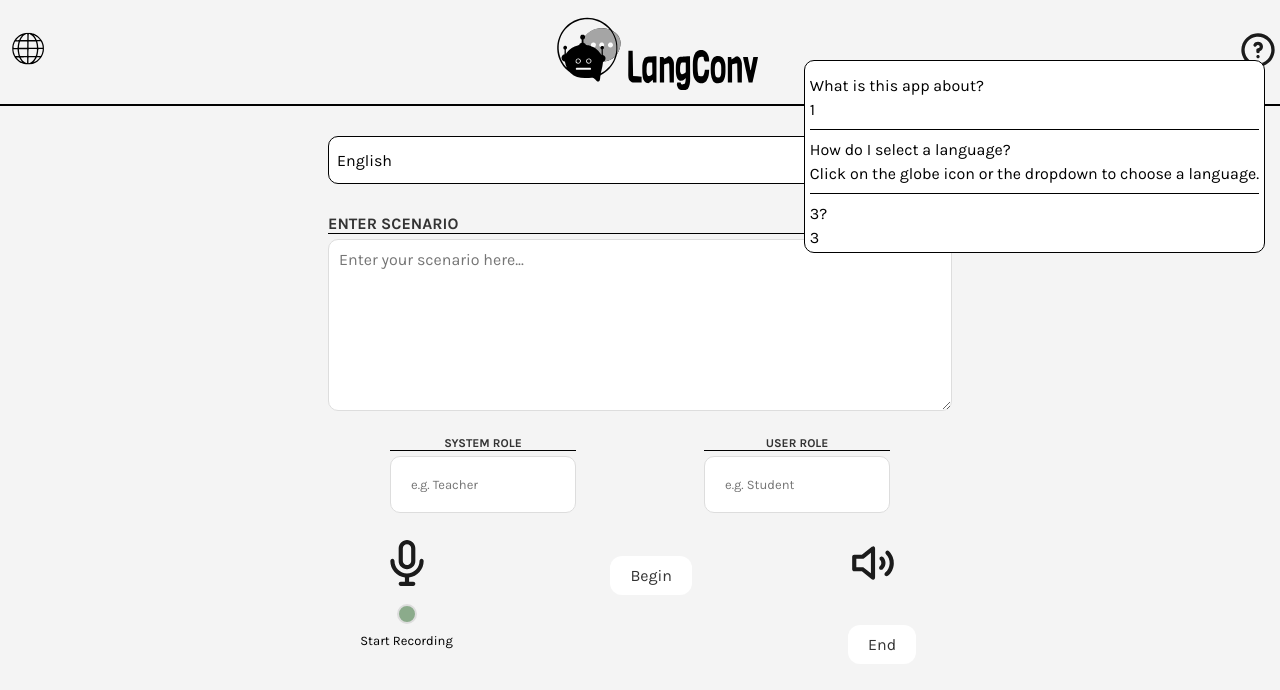
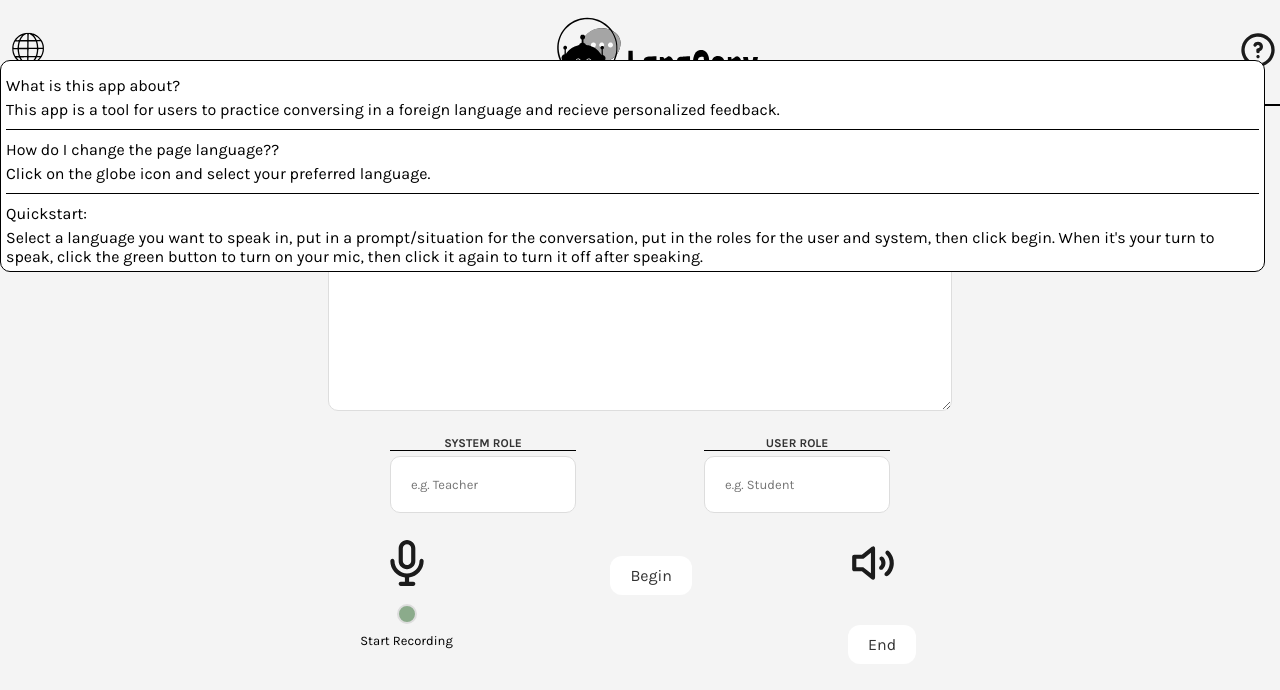
Before and after one commit to kaizzzed/langcon, a React (Create React App) app: page / in a window 1280 px wide. Both pictures are taken after a click on the picture 1257 px from the left and 50 px from the top of the page. Shown: the top 690 px of the page. Built offline with nearby package versions, Linux system fonts and the light colour scheme.

Commit message:
Added faq

```diff
--- a/src/App.tsx
+++ b/src/App.tsx
@@ -94,7 +94,7 @@ const getLanguageCode = (language: string): string => {
       console.log("systemrole"+ systemRole);
       console.log("userrole" + userRole);
       console.log("language" + selectLanguageDropdown)
-      const response= await fetch('http://localhost:5000/api/chat', {
+      const response= await fetch('http://localhost:5002/api/chat', {
         method: 'POST',
         headers: { 'Content-Type': 'application/json',
         },
--- a/src/setupProxy.temp.js
+++ b/src/setupProxy.temp.js
@@ -5,7 +5,7 @@ module.exports = function (app) {
   app.use(
     '/translate',
     createProxyMiddleware({
-      target: 'http://localhost:5001',
+      target: 'http://localhost:5003',
       changeOrigin: true,
     })
   );
@@ -14,7 +14,7 @@ module.exports = function (app) {
   app.use(
     '/api/chat',
     createProxyMiddleware({
-      target: 'http://localhost:5000',
+      target: 'http://localhost:5002',
       changeOrigin: true,
     })
   );
--- a/src/ui/FAQDropdown.tsx
+++ b/src/ui/FAQDropdown.tsx
@@ -9,15 +9,15 @@ export default function FAQDropdown({ language }: FaqProp) {
   const faqItems = [
     {
       question: "What is this app about?",
-      answer: "1",
+      answer: "This app is a tool for users to practice conversing in a foreign language and recieve personalized feedback.",
     },
     {
-      question: "How do I select a language?",
-      answer: "Click on the globe icon or the dropdown to choose a language.",
+      question: "How do I change the page language??",
+      answer: "Click on the globe icon and select your preferred language.",
     },
     {
-      question: "3?",
-      answer: "3",
+      question: "Quickstart:",
+      answer: "Select a language you want to speak in, put in a prompt/situation for the conversation, put in the roles for the user and system, then click begin. When it's your turn to speak, click the green button to turn on your mic, then click it again to turn it off after speaking.",
     },
   ];
 
```
Also changed, not shown: 1 other file (tests, documents, lock files or other folders).
